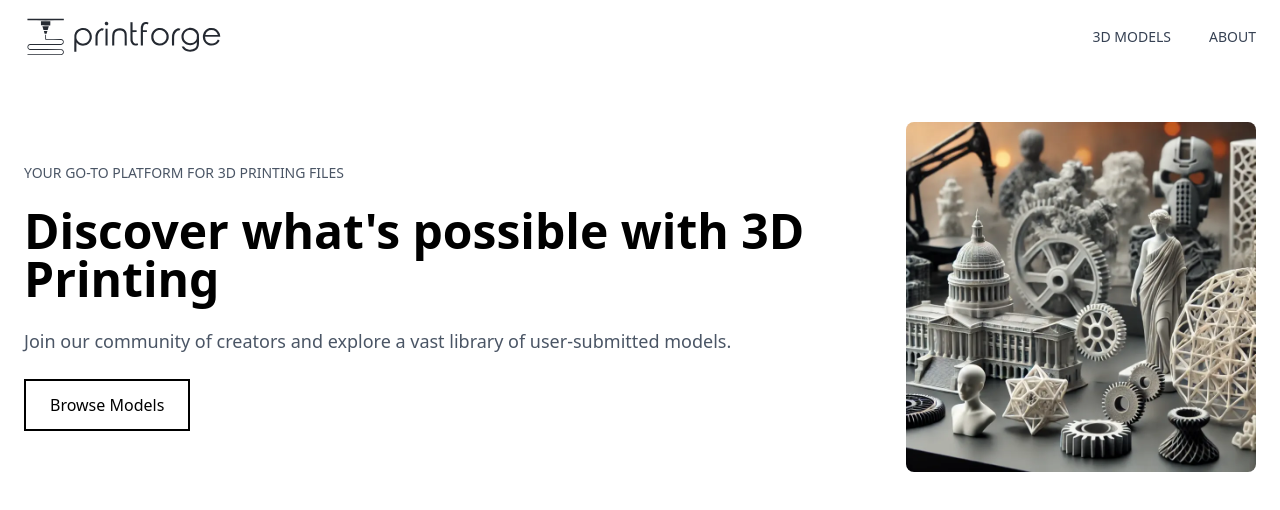
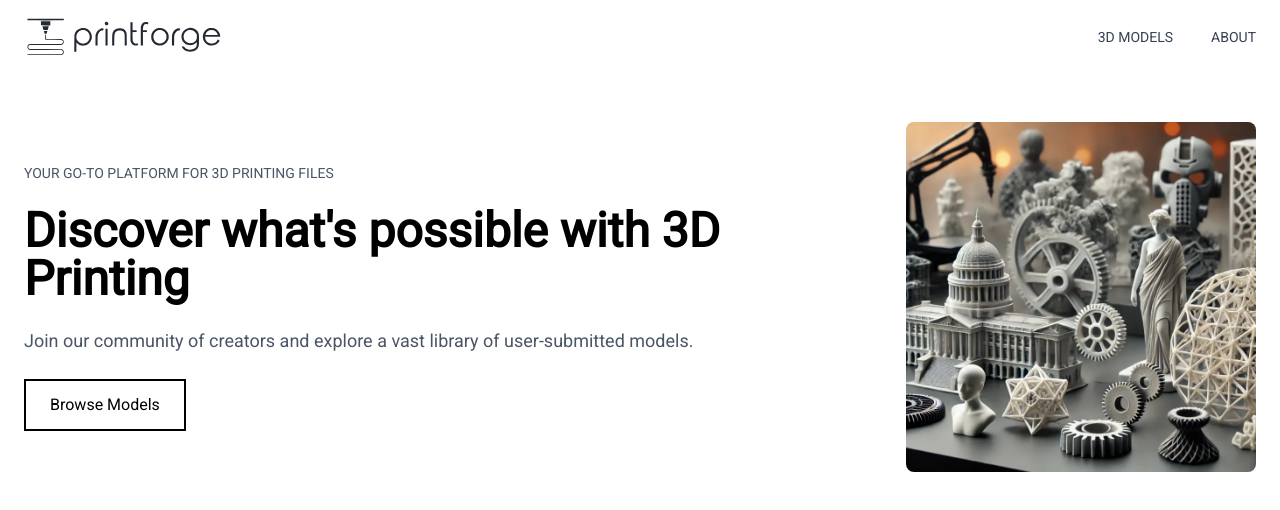
Before and after one commit to ashlee-seagle/nextjs-learning, a Next.js app: page / in a window 1280 px wide. Shown: the top 510 px of the page. Built offline with nearby package versions, Linux system fonts and the light colour scheme.

Commit message:
feat: apply Roboto font globally

```diff
--- a/src/app/layout.tsx
+++ b/src/app/layout.tsx
@@ -1,6 +1,12 @@
 import "./globals.css";
+import { Roboto } from "next/font/google";
 
 import Navbar from "./components/Navbar";
+
+const roboto = Roboto({
+  weight: "400",
+  subsets: ["latin"],
+});
 
 export default function RootLayout({
   children,
@@ -8,7 +14,7 @@
   children: React.ReactNode;
 }>) {
   return (
-    <html lang="en">
+    <html lang="en" className={roboto.className}>
       <body>
         <Navbar></Navbar>
         {children}
```
